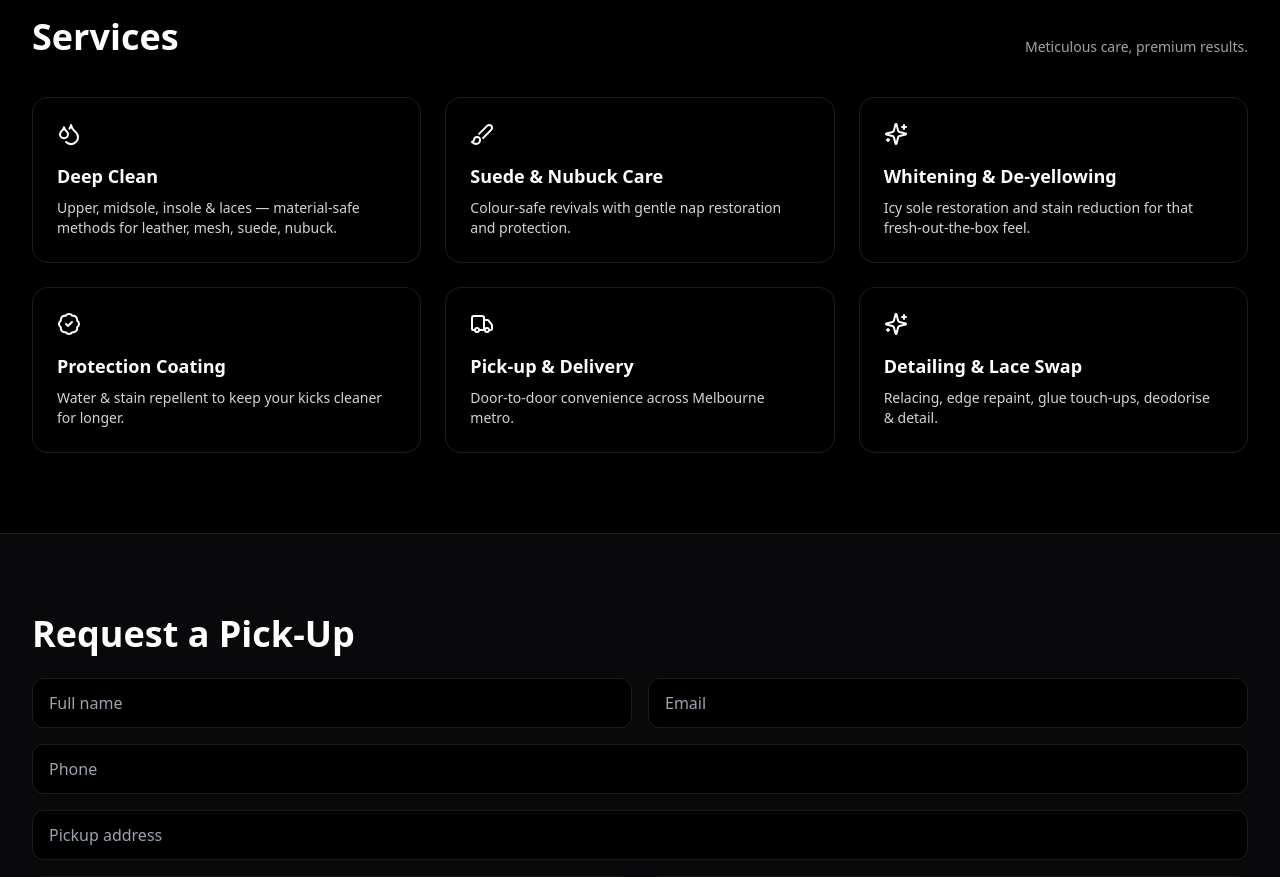
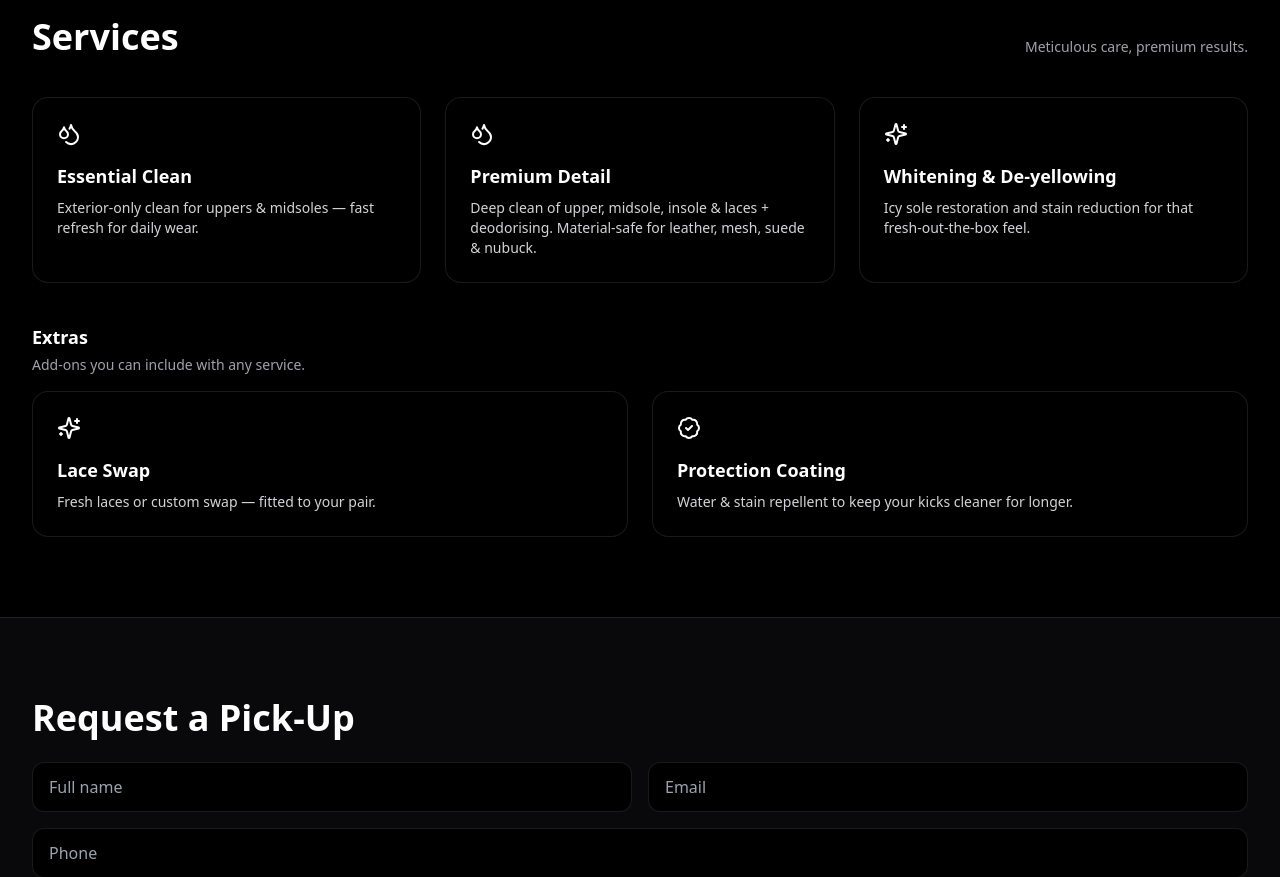
Before and after one commit to unlacesneakers/unlace-site, a Next.js app: page / in a window 1280 px wide. Shown: the part 1060-1937 px from the top of the page. Built offline with nearby package versions, Linux system fonts and the light colour scheme.

Commit message:
Update index.tsx

```diff
--- a/pages/index.tsx
+++ b/pages/index.tsx
@@ -3,7 +3,7 @@ import React, { useState } from "react";
 import Head from "next/head";
 import { useRouter } from "next/router";
 import { motion } from "framer-motion";
-import { ShieldCheck, Droplets, Brush, Truck, Stars, Clock, BadgeCheck, Mail } from "lucide-react";
+import { ShieldCheck, Droplets, Brush, Truck, Stars, Clock, BadgeCheck, Mail, Sparkles } from "lucide-react";
 import Toast from "../components/Toast";
 
 function Card({ icon, title, desc }: { icon: React.ReactNode; title: string; desc: string }) {
@@ -128,15 +128,42 @@ async function handleSubmit(e: React.FormEvent<HTMLFormElement>) {
             <h2 className="text-2xl sm:text-4xl font-bold">Services</h2>
             <p className="text-sm text-zinc-400">Meticulous care, premium results.</p>
           </div>
+
+          {/* Core services */}
           <div className="grid md:grid-cols-3 gap-6">
-            <Card icon={<Droplets className="h-6 w-6" />} title="Deep Clean" desc="Upper, midsole, insole & laces — material-safe methods for leather, mesh, suede, nubuck." />
-            <Card icon={<Brush className="h-6 w-6" />} title="Suede & Nubuck Care" desc="Colour-safe revivals with gentle nap restoration and protection." />
-            <Card icon={<Stars className="h-6 w-6" />} title="Whitening & De-yellowing" desc="Icy sole restoration and stain reduction for that fresh-out-the-box feel." />
+            <Card
+              icon={<Droplets className="h-6 w-6" />}
+              title="Essential Clean"
+              desc="Exterior-only clean for uppers & midsoles — fast refresh for daily wear."
+            />
+            <Card
+              icon={<Droplets className="h-6 w-6" />}
+              title="Premium Detail"
+              desc="Deep clean of upper, midsole, insole & laces + deodorising. Material-safe for leather, mesh, suede & nubuck."
+            />
+            <Card
+              icon={<Stars className="h-6 w-6" />}
+              title="Whitening & De-yellowing"
+              desc="Icy sole restoration and stain reduction for that fresh-out-the-box feel."
+            />
           </div>
-          <div className="grid md:grid-cols-3 gap-6 mt-6">
-            <Card icon={<BadgeCheck className="h-6 w-6" />} title="Protection Coating" desc="Water & stain repellent to keep your kicks cleaner for longer." />
-            <Card icon={<Truck className="h-6 w-6" />} title="Pick-up & Delivery" desc="Door-to-door convenience across Melbourne metro." />
-            <Card icon={<Stars className="h-6 w-6" />} title="Detailing & Lace Swap" desc="Relacing, edge repaint, glue touch-ups, deodorise & detail." />
+
+          {/* Extras */}
+          <div className="mt-10">
+            <h3 className="text-lg font-semibold">Extras</h3>
+            <p className="text-sm text-zinc-400 mt-1">Add-ons you can include with any service.</p>
+            <div className="grid md:grid-cols-2 gap-6 mt-4">
+              <Card
+                icon={<Sparkles className="h-6 w-6" />}
+                title="Lace Swap"
+                desc="Fresh laces or custom swap — fitted to your pair."
+              />
+              <Card
+                icon={<BadgeCheck className="h-6 w-6" />}
+                title="Protection Coating"
+                desc="Water & stain repellent to keep your kicks cleaner for longer."
+              />
+            </div>
           </div>
         </section>
 
@@ -161,10 +188,10 @@ async function handleSubmit(e: React.FormEvent<HTMLFormElement>) {
                 <option>After hours (request)</option>
               </select>
               <select name="service_tier" required className="bg-black border border-white/10 rounded-xl px-4 py-3">
-                <option value="">Service tier</option>
-                <option>Essential Clean</option>
-                <option>Premium Detail</option>
-                <option>Restoration</option>
+              <option value="">Service tier</option>
+              <option>Essential Clean</option>
+              <option>Premium Detail</option>
+              <option>Whitening & De-yellowing</option>
               </select>
               <textarea name="notes" placeholder="Sneaker model(s) & notes" className="bg-black border border-white/10 rounded-xl px-4 py-3 sm:col-span-2" rows={4} />
               <label className="sm:col-span-2 text-sm text-zinc-400">Upload sneaker photos (optional)</label>
```
